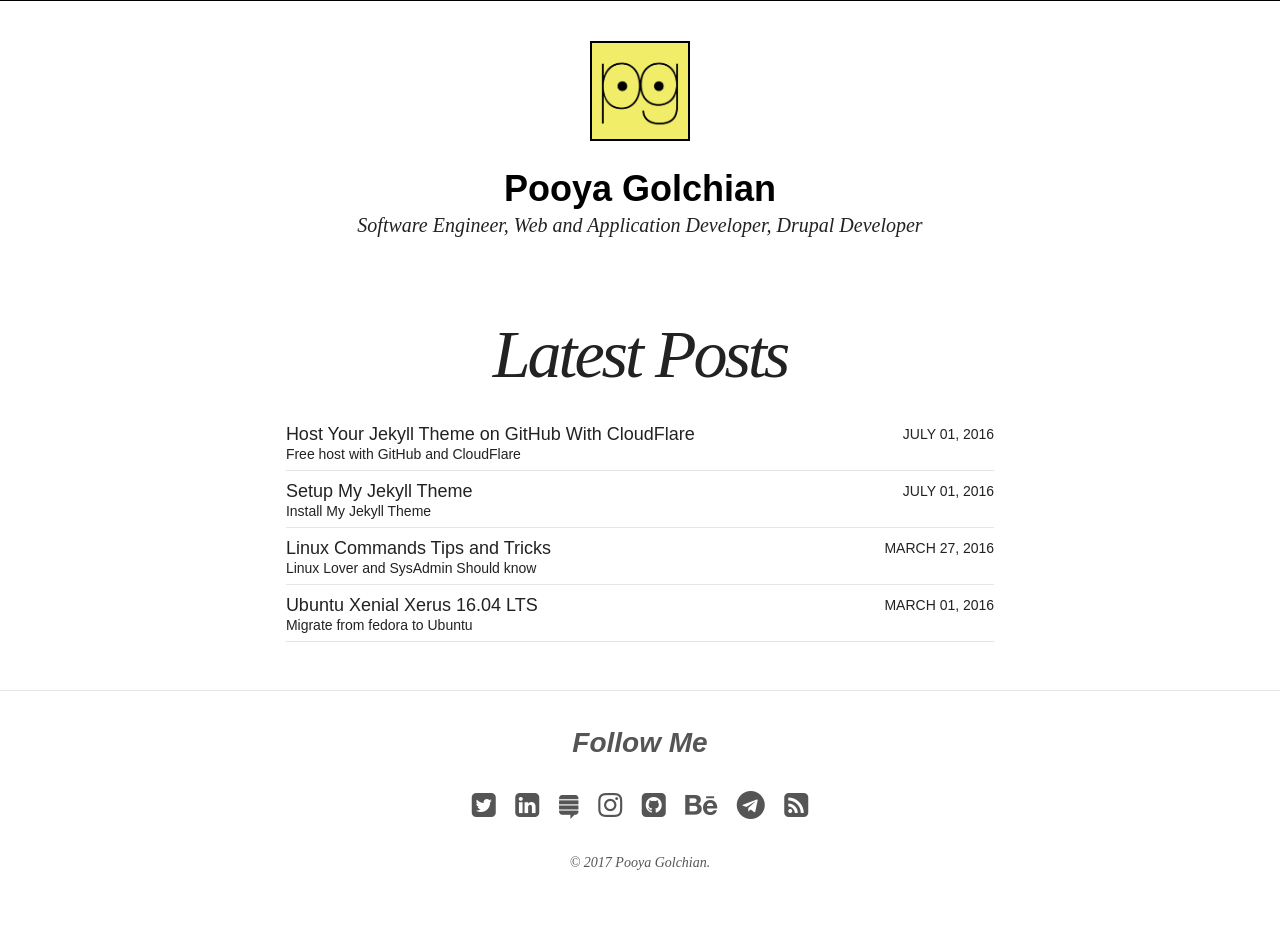
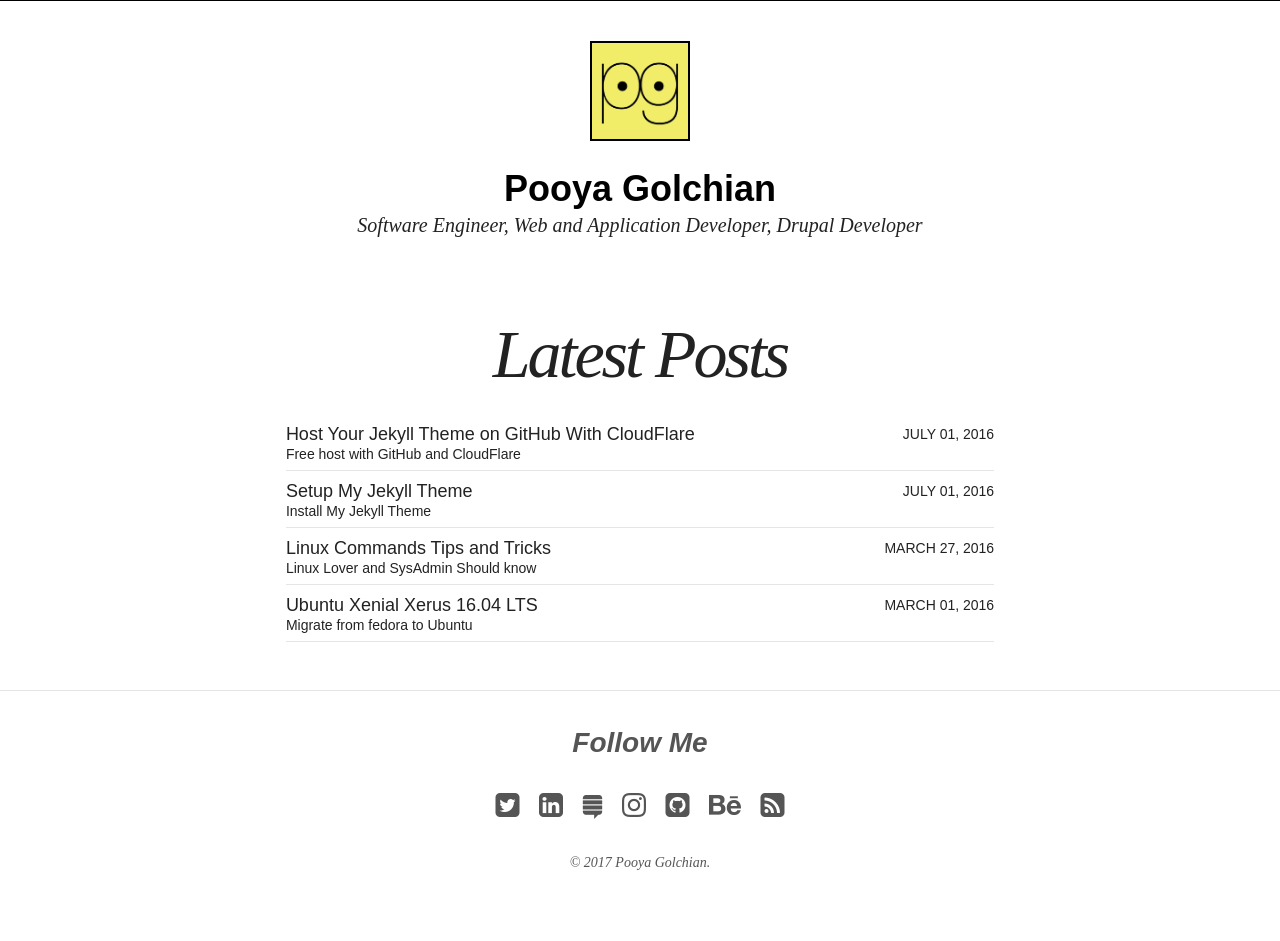
Before and after one commit to pooyagolchian/jekyll-theme, a Jekyll site: the page built from index.html, in a window 1280 px wide. Built offline with Jekyll 4.4.1, drawn with Linux system fonts in a browser that asks for light colours; nearby versions of some CDN libraries.

Commit message:
remove telegram link

```diff
--- a/_includes/footer.html
+++ b/_includes/footer.html
@@ -15,7 +15,6 @@
   {% if site.owner.pinterest %}<a href="https://www.pinterest.com/{{ site.owner.pinterest }}/" title="{{ site.owner.name}} on Pinterest" target="_blank"><i class="fa fa-pinterest fa-2x"></i></a>{% endif %}
 	{% if site.owner.weibo %}<a href="https://www.weibo.com/u/{{ site.owner.weibo }}/" title="{{ site.owner.name}} on Weibo" target="_blank"><i class="fa fa-weibo fa-2x"></i></a>{% endif %}
 	{% if site.owner.behence %}<a href="https://behance.net/{{ site.owner.behence }}" title="{{ site.owner.name}} on Behence" target="_blank"><i class="fa fa-behance fa-2x"></i></a>{% endif %}
-  {% if site.owner.telegram %}<a href="https://telegram.me/{{ site.owner.telegram }}" title="{{ site.owner.name}} on Telegram" target="_blank"><i class="fa fa-telegram fa-2x"></i></a>{% endif %}
   <a href="{{ site.url }}/feed.xml" title="Atom/RSS feed"><i class="fa fa-rss-square fa-2x"></i></a>
 </div><!-- /.social-icons -->
 
```
